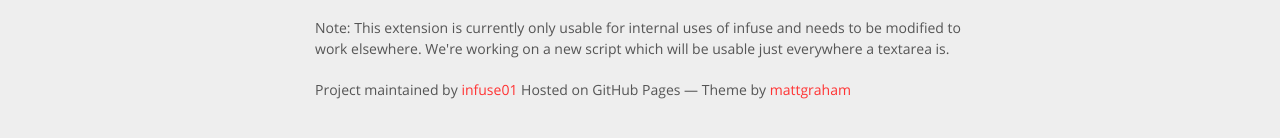
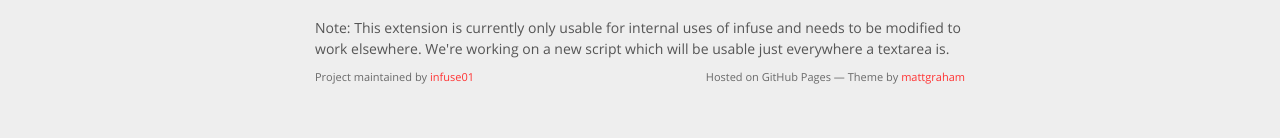
Before and after one commit to ANEX-Agency/replycate, a plain HTML site: page index.html in a window 1280 px wide. Shown: the part 912-1050 px from the top of the page. Drawn offline with nearby package versions, Linux system fonts and the light colour scheme.

Commit message:
Update styles.css

```diff
--- a/stylesheets/styles.css
+++ b/stylesheets/styles.css
@@ -818,17 +818,17 @@ section #title p {
   font-size: 18px;
   text-align: center;
 }
-section #title .credits {
+section .credits {
   font-size: 11px;
   font-family: 'OpenSansRegular', "Helvetica Neue", Helvetica, Arial, sans-serif;
   font-weight: normal;
   color: #696969;
   margin-top: -10px;
 }
-section #title .credits.left {
+section .credits.left {
   float: left;
 }
-section #title .credits.right {
+section .credits.right {
   float: right;
 }
 
```
